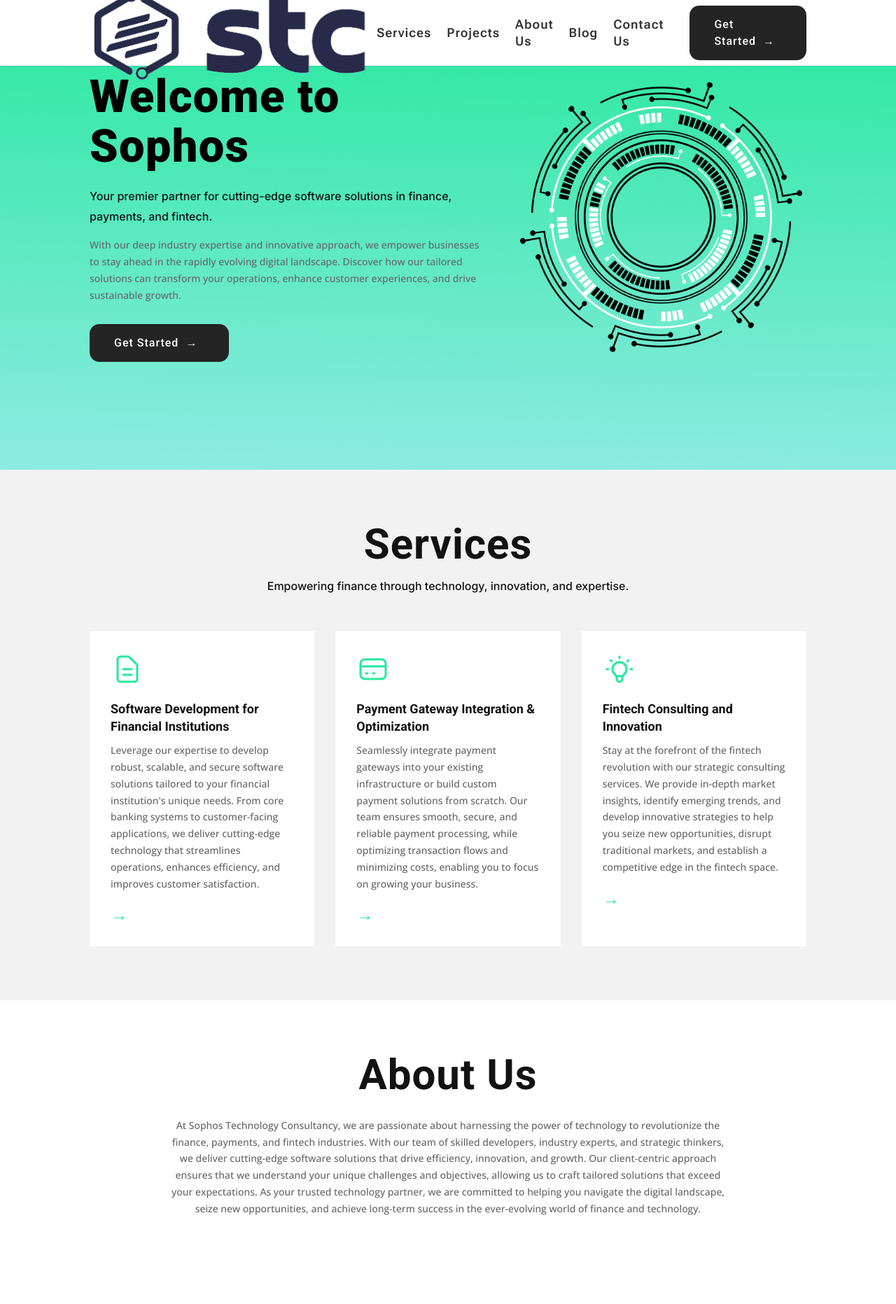
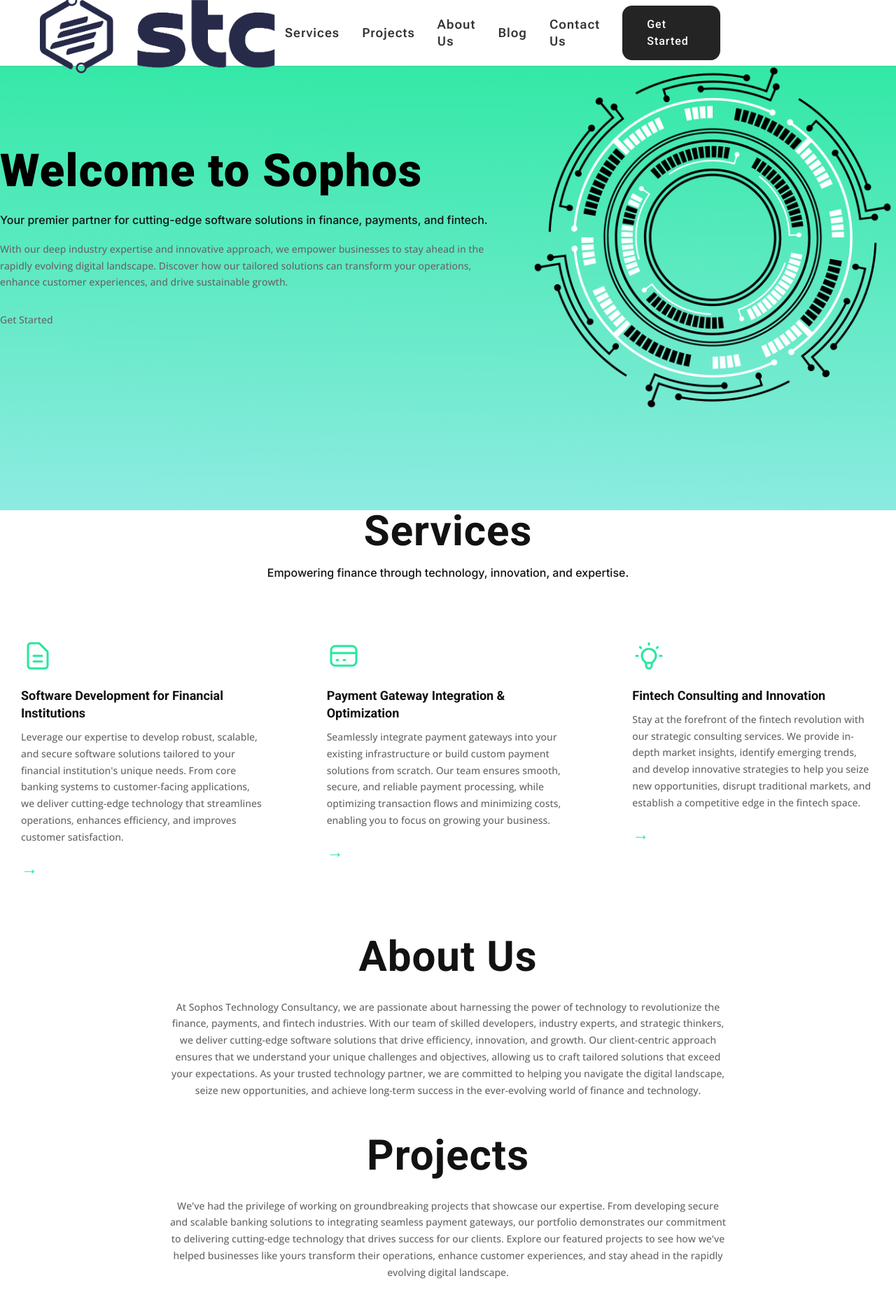
Before and after one commit to sgolli/SophosTC, a Next.js app: page / in a window 1280 px wide. Shown: the top 1863 px of the page at 70% size. Built offline with nearby package versions, Linux system fonts and the light colour scheme.

Commit message:
Pixel-perfect redesign matching original sophostc.com

```diff
--- a/src/app/about/layout.tsx
+++ b/src/app/about/layout.tsx
@@ -1,7 +1,7 @@
 import type { Metadata } from "next";
 
 export const metadata: Metadata = {
-  title: "About Us",
+  title: "About Us | Sophos Technology Consultancy LLC",
 };
 
 export default function AboutLayout({
--- a/src/app/globals.css
+++ b/src/app/globals.css
@@ -6,9 +6,12 @@
   --primary: #272a49;
   --accent: #25e89d;
   --secondary: #2ea3f2;
-  --text-color: #666666;
-  --heading-color: #121212;
+  --text-color: rgb(102, 102, 102);
+  --heading-color: rgb(18, 18, 18);
   --nav-color: #333333;
+  --footer-link: rgb(46, 163, 242);
+  --dark-bg: rgb(36, 36, 36);
+  --gray-bg: rgb(242, 242, 242);
 }
 
 @theme inline {
@@ -20,6 +23,15 @@
   --font-sans: var(--font-open-sans);
   --font-heading: var(--font-roboto);
   --font-nav: var(--font-roboto-flex);
+  --font-inter: var(--font-inter);
+
+  /* Exact spacing values from original site */
+  --spacing-header: 94px;
+  --spacing-hero-top: 76.8px;
+  --spacing-hero-bottom: 128px;
+  --spacing-section: 51.2px;
+  --spacing-section-percent: 4%;
+  --spacing-container: 25.6px;
 }
 
 * {
@@ -31,155 +43,39 @@
 body {
   background: var(--background);
   color: var(--text-color);
-  font-family: var(--font-open-sans), "Open Sans", Arial, sans-serif;
-  line-height: 1.7em;
+  font-family: var(--font-open-sans), Arial, sans-serif;
   font-size: 14px;
   font-weight: 500;
+  line-height: 23.8px;
 }
 
 h1, h2, h3, h4, h5, h6 {
   color: var(--heading-color);
-  font-family: var(--font-roboto), Roboto, Helvetica, Arial, Lucida, sans-serif;
+  font-family: var(--font-roboto), Helvetica, Arial, Lucida, sans-serif;
 }
 
 h1 {
+  font-family: var(--font-roboto);
   font-size: 65px;
+  font-weight: 900;
   line-height: 71.5px;
-  font-weight: 900;
+  color: #000000;
   letter-spacing: 1.3px;
-  color: #000000;
 }
 
 h2 {
+  font-family: var(--font-roboto);
   font-size: 60px;
+  font-weight: 700;
+  color: var(--heading-color);
   line-height: 60px;
-  font-weight: 700;
   letter-spacing: 1px;
-  color: #121212;
 }
 
-h3 {
-  font-size: 26px;
-  line-height: 1.2em;
-  font-weight: 700;
-}
-
-h4 {
-  font-size: 18px;
-  line-height: 1.4em;
-  font-weight: 700;
-}
-
-a {
-  text-decoration: none;
-  color: var(--secondary);
-}
-
-a:hover {
-  opacity: 0.8;
-}
-
-/* Divi-style container */
-.et-container {
-  max-width: 1080px;
-  width: 80%;
-  margin: 0 auto;
-  padding: 25.6px 0;
-}
-
-/* Divi-style button */
-.et-button {
-  font-family: var(--font-roboto), Roboto, Helvetica, Arial, sans-serif;
+.tagline {
+  font-family: var(--font-inter);
   font-size: 16px;
   font-weight: 500;
-  color: #ffffff;
-  background-color: #242424;
-  padding: 15px 45px 15px 35px;
-  border-radius: 14px;
-  border: 0px solid #ffffff;
-  letter-spacing: 1px;
-  display: inline-block;
-  cursor: pointer;
-  transition: background-color 0.3s ease;
-  text-decoration: none;
-  position: relative;
-}
-
-.et-button:hover {
-  background-color: #333333;
-  opacity: 1;
-  color: #ffffff;
-}
-
-.et-button::after {
-  content: "→";
-  margin-left: 10px;
-  font-size: 16px;
-}
-
-/* Section styles matching Divi */
-.section-white {
-  background-color: #ffffff;
-  padding: 51.19px 0;
-}
-
-.section-gray {
-  background-color: #f2f2f2;
-  padding: 51.19px 0;
-}
-
-.section-accent {
-  background-color: #25e89d;
-  padding: 51.19px 0;
-}
-
-/* Tagline / subtitle text */
-.tagline {
-  font-family: var(--font-inter), Inter, Helvetica, Arial, sans-serif;
-  font-size: 16px;
-  font-weight: 500;
-  color: #121212;
+  color: var(--heading-color);
   line-height: 28.8px;
 }
-
-/* Footer link color */
-.footer-link {
-  color: #2ea3f2;
-  font-size: 14px;
-  font-weight: 500;
-}
-
-.footer-link:hover {
-  color: #25e89d;
-  opacity: 1;
-}
-
-/* Responsive */
-@media (max-width: 980px) {
-  h1 {
-    font-size: 36px;
-    line-height: 42px;
-  }
-  h2 {
-    font-size: 32px;
-    line-height: 36px;
-  }
-  .et-container {
-    width: 90%;
-  }
-}
-
-@media (max-width: 768px) {
-  h1 {
-    font-size: 28px;
-    line-height: 34px;
-  }
-  h2 {
-    font-size: 26px;
-    line-height: 30px;
-  }
-  .et-container {
-    width: 95%;
-    padding: 15px 0;
-  }
-}
--- a/src/app/layout.tsx
+++ b/src/app/layout.tsx
@@ -29,10 +29,7 @@
 });
 
 export const metadata: Metadata = {
-  title: {
-    default: "Sophos Technology Consultancy LLC |",
-    template: "%s | Sophos Technology Consultancy LLC"
-  },
+  title: "Sophos Technology Consultancy LLC |",
   description: "Your premier partner for cutting-edge software solutions in finance, payments, and fintech.",
   keywords: "fintech, software development, payment gateway, finance technology, UAE, consulting",
   openGraph: {
--- a/src/app/projects/layout.tsx
+++ b/src/app/projects/layout.tsx
@@ -1,7 +1,7 @@
 import type { Metadata } from "next";
 
 export const metadata: Metadata = {
-  title: "Projects",
+  title: "Projects | Sophos Technology Consultancy LLC",
 };
 
 export default function ProjectsLayout({
--- a/src/app/services/layout.tsx
+++ b/src/app/services/layout.tsx
@@ -1,7 +1,7 @@
 import type { Metadata } from "next";
 
 export const metadata: Metadata = {
-  title: "Services",
+  title: "Services | Sophos Technology Consultancy LLC",
 };
 
 export default function ServicesLayout({
--- a/src/components/Header.tsx
+++ b/src/components/Header.tsx
@@ -17,30 +17,16 @@
 
   return (
     <header
+      className="fixed top-0 left-0 right-0 z-50 bg-white"
       style={{
-        position: 'fixed',
-        top: 0,
-        left: 0,
-        right: 0,
-        zIndex: 99999,
         height: '94px',
-        backgroundColor: '#ffffff',
-        boxShadow: 'rgba(0, 0, 0, 0.1) 0px 1px 0px 0px',
+        boxShadow: 'rgba(0, 0, 0, 0.1) 0px 1px 0px 0px'
       }}
     >
-      <div
-        style={{
-          maxWidth: '1080px',
-          width: '80%',
-          margin: '0 auto',
-          height: '100%',
-          display: 'flex',
-          alignItems: 'center',
-          justifyContent: 'space-between',
-        }}
-      >
+      <div className="mx-auto h-full" style={{ maxWidth: '1080px', paddingLeft: '4%', paddingRight: '4%' }}>
+        <div className="flex h-full items-center justify-between">
           {/* Logo */}
-        <Link href="/" style={{ display: 'flex', alignItems: 'center' }}>
+          <Link href="/" className="flex items-center">
             <Image
               src="/images/logo.png"
               alt="Sophos Technology Consultancy LLC"
@@ -52,37 +38,37 @@
           </Link>
 
           {/* Desktop Navigation */}
-        <nav
-          className="hidden md:flex"
-          style={{
-            alignItems: 'center',
-            gap: '22px',
-          }}
-        >
+          <nav className="hidden md:flex items-center gap-8">
             {navLinks.map((link) => (
               <Link
                 key={link.href}
                 href={link.href}
+                className="hover:opacity-80 transition-opacity"
                 style={{
-                fontFamily: 'var(--font-roboto-flex), "Roboto Flex", Helvetica, Arial, sans-serif',
+                  fontFamily: 'var(--font-roboto-flex)',
                   fontSize: '18px',
                   fontWeight: 600,
                   letterSpacing: '1px',
-                color: '#333333',
-                textDecoration: 'none',
-                padding: '0 0 0 0',
-                transition: 'color 0.3s ease',
+                  color: '#333333'
                 }}
-              onMouseEnter={(e) => (e.currentTarget.style.color = '#2ea3f2')}
-              onMouseLeave={(e) => (e.currentTarget.style.color = '#333333')}
               >
                 {link.label}
               </Link>
             ))}
             <Link
               href="/contact"
-            className="et-button"
-            style={{ marginLeft: '15px' }}
+              className="ml-4 transition-opacity hover:opacity-90"
+              style={{
+                fontFamily: 'var(--font-roboto)',
+                fontSize: '16px',
+                fontWeight: 500,
+                letterSpacing: '1px',
+                padding: '15px 45px 15px 35px',
+                backgroundColor: 'rgb(36, 36, 36)',
+                color: '#ffffff',
+                borderRadius: '14px',
+                border: '0px solid #ffffff'
+              }}
             >
               Get Started
             </Link>
@@ -91,21 +77,29 @@
           {/* Mobile menu button */}
           <button
             onClick={() => setMobileMenuOpen(!mobileMenuOpen)}
-          className="md:hidden"
-          style={{
-            padding: '8px',
-            color: '#333',
-            background: 'none',
-            border: 'none',
-            cursor: 'pointer',
-          }}
+            className="md:hidden p-2 text-gray-700 hover:text-primary"
             aria-label="Toggle menu"
           >
-          <svg width="24" height="24" fill="none" stroke="currentColor" viewBox="0 0 24 24">
+            <svg
+              className="h-6 w-6"
+              fill="none"
+              stroke="currentColor"
+              viewBox="0 0 24 24"
+            >
               {mobileMenuOpen ? (
-              <path strokeLinecap="round" strokeLinejoin="round" strokeWidth={2} d="M6 18L18 6M6 6l12 12" />
+                <path
+                  strokeLinecap="round"
+                  strokeLinejoin="round"
+                  strokeWidth={2}
+                  d="M6 18L18 6M6 6l12 12"
+                />
               ) : (
-              <path strokeLinecap="round" strokeLinejoin="round" strokeWidth={2} d="M4 6h16M4 12h16M4 18h16" />
+                <path
+                  strokeLinecap="round"
+                  strokeLinejoin="round"
+                  strokeWidth={2}
+                  d="M4 6h16M4 12h16M4 18h16"
+                />
               )}
             </svg>
           </button>
@@ -113,28 +107,13 @@
 
         {/* Mobile Navigation */}
         {mobileMenuOpen && (
-        <nav
-          className="md:hidden"
-          style={{
-            backgroundColor: '#ffffff',
-            borderTop: '1px solid #e5e5e5',
-            padding: '20px',
-            boxShadow: '0 4px 6px rgba(0,0,0,0.1)',
-          }}
-        >
+          <nav className="md:hidden pb-4 border-t border-gray-200 mt-2">
+            <div className="flex flex-col gap-2 pt-4">
               {navLinks.map((link) => (
                 <Link
                   key={link.href}
                   href={link.href}
-              style={{
-                display: 'block',
-                padding: '10px 0',
-                fontFamily: 'var(--font-roboto-flex)',
-                fontSize: '16px',
-                fontWeight: 600,
-                color: '#333333',
-                textDecoration: 'none',
-              }}
+                  className="px-4 py-2 text-sm font-medium text-gray-700 hover:bg-gray-50 hover:text-primary rounded-md transition-colors"
                   onClick={() => setMobileMenuOpen(false)}
                 >
                   {link.label}
@@ -142,14 +121,20 @@
               ))}
               <Link
                 href="/contact"
-            className="et-button"
-            style={{ display: 'inline-block', marginTop: '10px' }}
+                className="mx-4 mt-2 rounded-md text-center text-sm font-semibold transition-colors"
+                style={{
+                  padding: '10px 20px',
+                  backgroundColor: 'rgb(36, 36, 36)',
+                  color: '#ffffff'
+                }}
                 onClick={() => setMobileMenuOpen(false)}
               >
                 Get Started
               </Link>
+            </div>
           </nav>
         )}
+      </div>
     </header>
   );
 }
```
Lines whose indentation alone changed are shown as unchanged.
